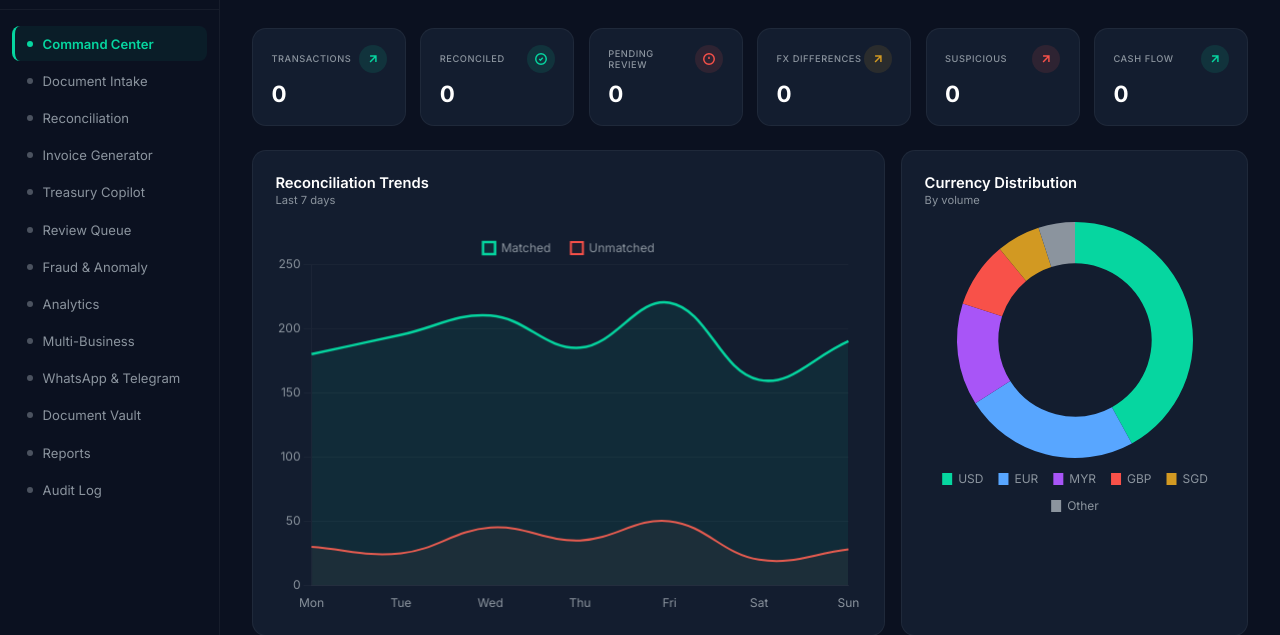
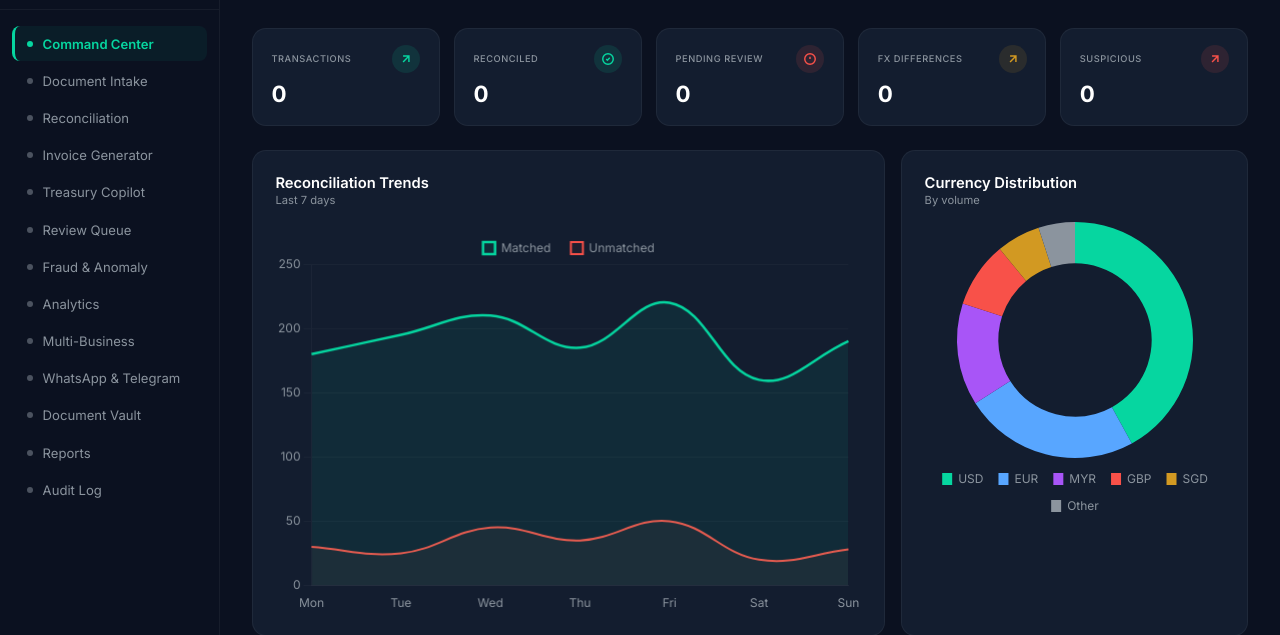
Before and after one commit to puvanes22092204-byte/treasurymind, a Flask app: page / in a window 1280 px wide. Shown: the part 69-704 px from the top of the page. Run offline with Flask 3, Linux system fonts and the light colour scheme; the visitor is signed in with stand-in values (Sample User, id 1).

Commit message:
Remove cash flow KPI

```diff
--- a/treasurymind/static/style.css
+++ b/treasurymind/static/style.css
@@ -42,7 +42,7 @@ body{background:var(--bg);color:var(--text);font-family:'Inter',sans-serif;displ
 .user-role{font-size:0.6rem;color:var(--text-dim);}
 
 /* METRICS */
-.metrics{display:grid;grid-template-columns:repeat(6,1fr);gap:0.9rem;margin-bottom:1.5rem;}
+.metrics{display:grid;grid-template-columns:repeat(5,1fr);gap:0.9rem;margin-bottom:1.5rem;}
 .metric-card{background:var(--bg-card);border:1px solid var(--border);border-radius:14px;padding:1rem 1.15rem;}
 .mc-top{display:flex;justify-content:space-between;align-items:center;margin-bottom:0.45rem;}
 .mc-label{font-size:0.58rem;text-transform:uppercase;letter-spacing:0.06em;color:var(--text-dim);font-weight:500;}
--- a/treasurymind/templates/dashboard.html
+++ b/treasurymind/templates/dashboard.html
@@ -115,12 +115,6 @@
                 <div class="mc-icon red"><svg width="14" height="14" viewBox="0 0 24 24" fill="none" stroke="currentColor" stroke-width="2.5"><path d="M7 17l9.2-9.2M17 17V7H7"/></svg></div></div>
             <div class="mc-value" id="kpi-suspicious">0</div>
             <div class="mc-delta down"></div>
-        </div>
-        <div class="metric-card">
-            <div class="mc-top"><span class="mc-label">Cash Flow</span>
-                <div class="mc-icon green"><svg width="14" height="14" viewBox="0 0 24 24" fill="none" stroke="currentColor" stroke-width="2.5"><path d="M7 17l9.2-9.2M17 17V7H7"/></svg></div></div>
-            <div class="mc-value" id="kpi-cashflow">0</div>
-            <div class="mc-delta up"></div>
         </div>
     </div><!-- end metrics -->
 
@@ -1184,7 +1178,6 @@ function loadKPIs() {
             document.getElementById('kpi-pending').textContent = k.pending_review.toLocaleString();
             document.getElementById('kpi-fx').textContent = k.fx_variance ? ('$' + Math.abs(k.fx_variance).toLocaleString(undefined,{maximumFractionDigits:0})) : '0';
             document.getElementById('kpi-suspicious').textContent = k.suspicious.toLocaleString();
-            document.getElementById('kpi-cashflow').textContent = k.cash_flow ? ('$' + k.cash_flow.toLocaleString(undefined,{maximumFractionDigits:0})) : '0';
 
             // Update payment status bars
             const total = k.transactions || 1;
```
